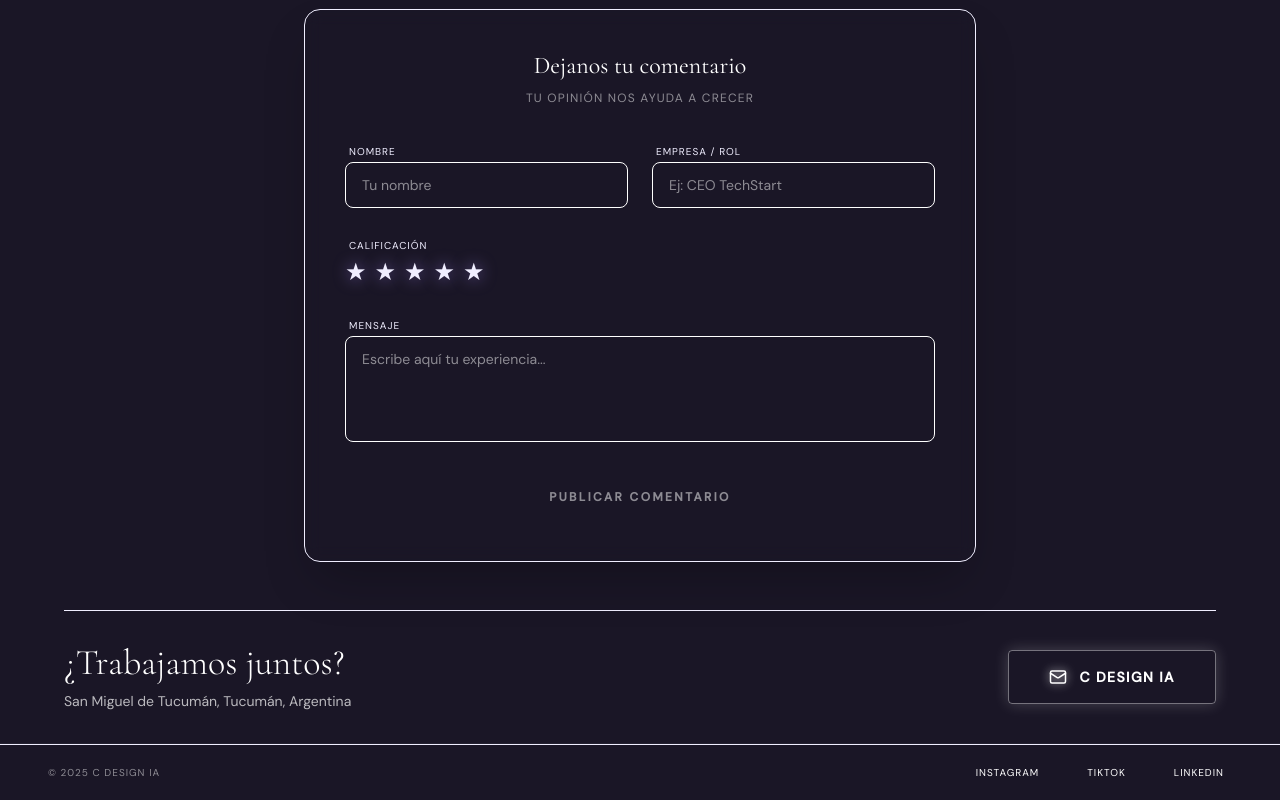
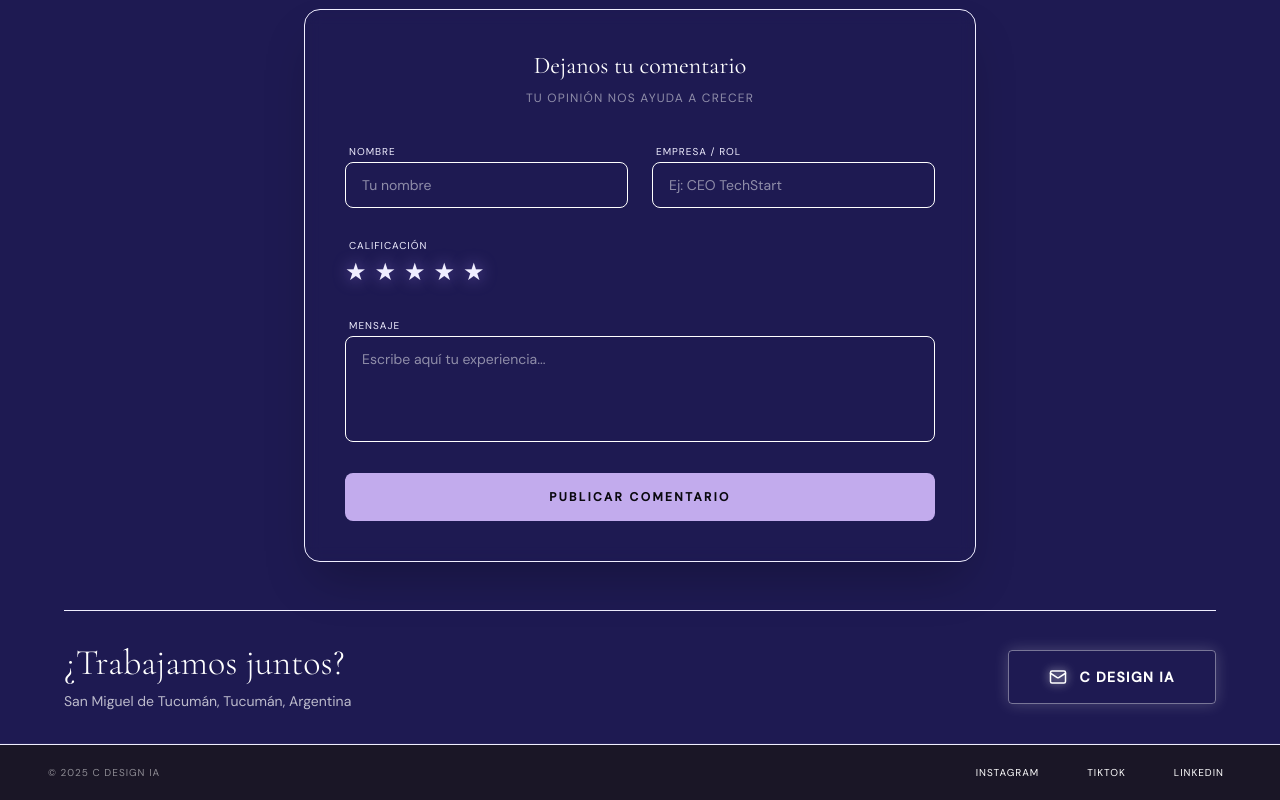
Before and after one commit to consty16/CDESIGNIA, a React (Vite) app: page / in a window 1280 px wide. Shown: the part 3330-4130 px from the top of the page. Built offline with nearby package versions, Linux system fonts and the light colour scheme.

Commit message:
STYLE: force color updates for comments section and button

```diff
--- a/src/components/Layout.tsx
+++ b/src/components/Layout.tsx
@@ -621,7 +621,7 @@ export const Contact: React.FC = () => {
   };
 
   return (
-    <div className="bg-bg-tertiary border-y border-white/5 py-8 px-6 md:px-12">
+    <div className="border-y border-white/5 py-8 px-6 md:px-12" style={{ backgroundColor: '#1e1a52' }}>
       <div className="max-w-6xl mx-auto mb-12">
         <h2 className="font-serif text-3xl md:text-4xl font-light mb-12 text-center text-white">
           Lo que dicen <em className="italic text-lilac">nuestros clientes</em>
@@ -741,11 +741,9 @@ export const Contact: React.FC = () => {
               type="submit"
               className={cn(
                 "w-full py-4 rounded-lg text-xs uppercase tracking-[0.2em] font-bold transition-all duration-500 flex items-center justify-center gap-3",
-                formData.text.trim()
-                  ? "cursor-pointer"
-                  : "bg-lilac/20 text-white/50 cursor-not-allowed"
+                formData.text.trim() ? "cursor-pointer" : "opacity-50 cursor-not-allowed"
               )}
-              style={formData.text.trim() ? { backgroundColor: '#c2abed', color: '#0a090f' } : {}}
+              style={{ backgroundColor: '#c2abed', color: '#0a090f' }}
             >
               {isSubmitting ? (
                 <>
```
